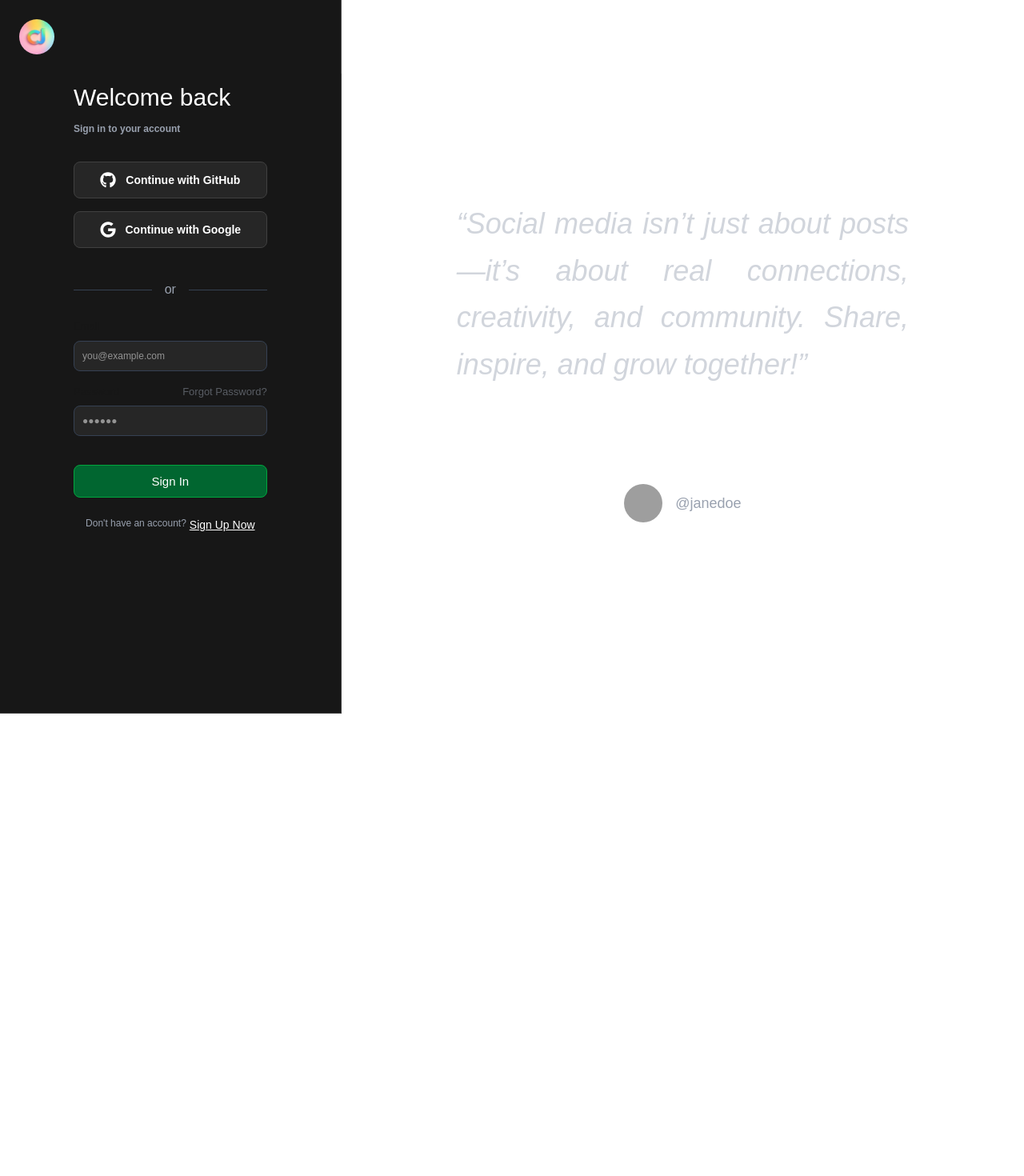
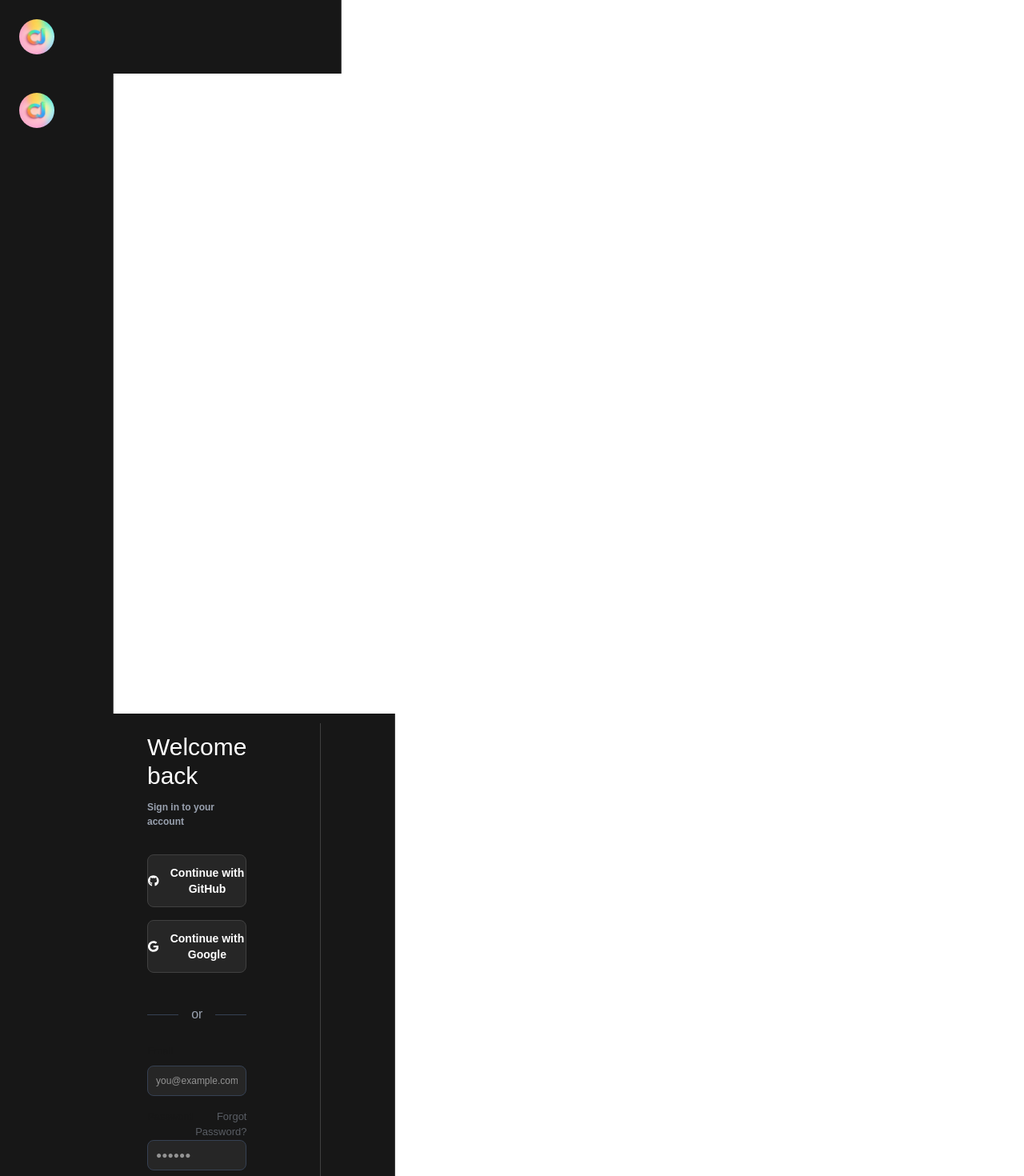
Before and after one commit to christianparanas/socialapp-frontend, a Next.js app: page /signin in a window 1280 px wide. Shown: the top 1470 px of the page at 80% size. Before the commit the page ends 892 px from the top, so only its background shows below. Built offline with nearby package versions, Linux system fonts and the light colour scheme; grey boxes are pictures that could not be loaded.

Commit message:
fix minor bug in signin and signup

```diff
--- a/src/app/signin/page.jsx
+++ b/src/app/signin/page.jsx
@@ -1,5 +1,6 @@
 import React from 'react'
 import { FaGithub, FaGoogle } from 'react-icons/fa'
+
 
 export default function SignIn() {
   return (
@@ -15,8 +16,21 @@ export default function SignIn() {
       </div>
 
       <div className='grid md:grid-cols-[1fr_2fr] grid-cols-1 h-full'>
+      <div className=' md:justify-start w-full md: p-0 grid md:grid-cols-[1fr_2fr] grid-cols-1'>
+        <div className='bg-neutral-900 p-4 border-r border-neutral-600'>
+          <nav className=''>
+            <img src='/assets/images/logo.jpg' alt='Logo' className='w-13 h-13 rounded-full object-cover p-1 m-1' />
+          </nav>
+        </div>
+       <div className=''>
+       </div>
+      </div>
+     </div>
+
+      <div className='grid md:grid-cols-[1fr_2fr] grid-cols-1 h-full'>
         {/* Left: Sign-in Form */}
         <div className='bg-neutral-900 flex flex-col px-6 py-6 md:px-23 md:py-3 border-b md:border-r border-neutral-700'>
+        <div className='bg-neutral-900 flex flex-col px-6 py-6 md:px-23 md:py-3 border-b md:border-r border-neutral-700 '>
           <p className='text-3xl font-light text-white mb-3'>Welcome back</p>
           <p className='text-gray-400 mb-8 text-[12px] font-semibold'>Sign in to your account</p>
 
@@ -59,8 +73,8 @@ export default function SignIn() {
         </div>
 
         {/* Right: Quote Section */}
-        <div className='flex flex-col justify-center items-center text-white w-full h-full md:h-screen md:px-6'>
-          <p className='text-2xl md:text-4xl italic text-gray-300 pb-6 p-6 md:p-30 leading-relaxed text-justify'>
+        <div className='flex flex-col justify-center items-center text-white w-full h-full'>
+          <p className='text-4xl italic text-gray-300 pb-6 p-10 leading-relaxed text-justify'>
             “Social media isn’t just about posts—it’s about real connections, creativity, and community. Share, inspire, and grow together!”
           </p>
           <div className='flex items-center gap-4 pb-50'>
@@ -70,5 +84,6 @@ export default function SignIn() {
         </div>
       </div>
     </div>
+  </div>
   )
 }
```
